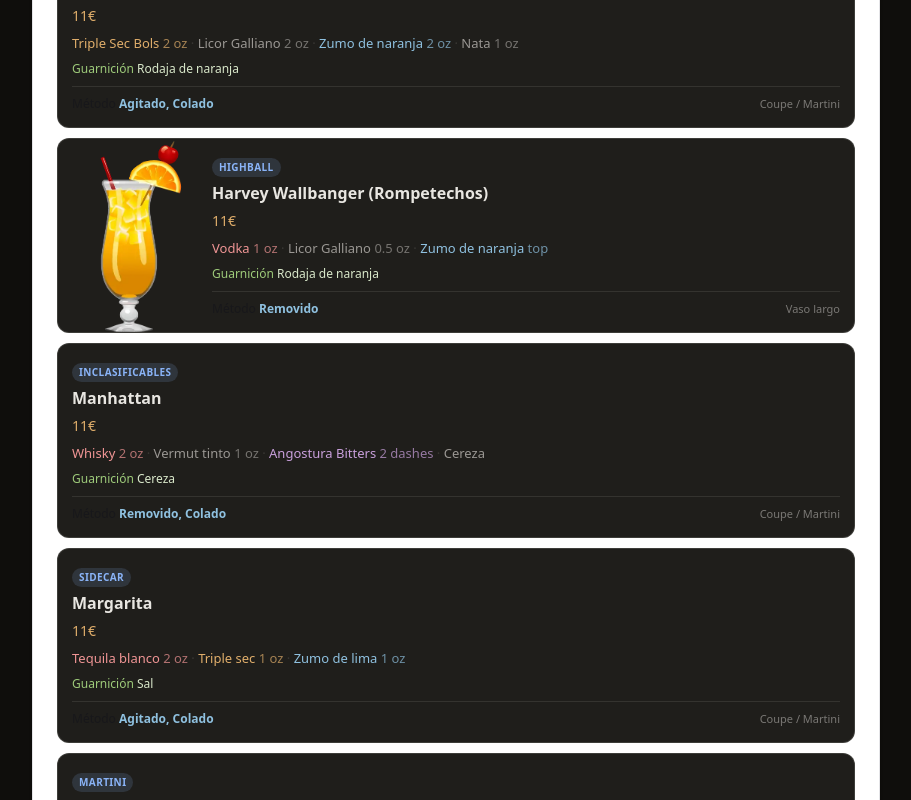
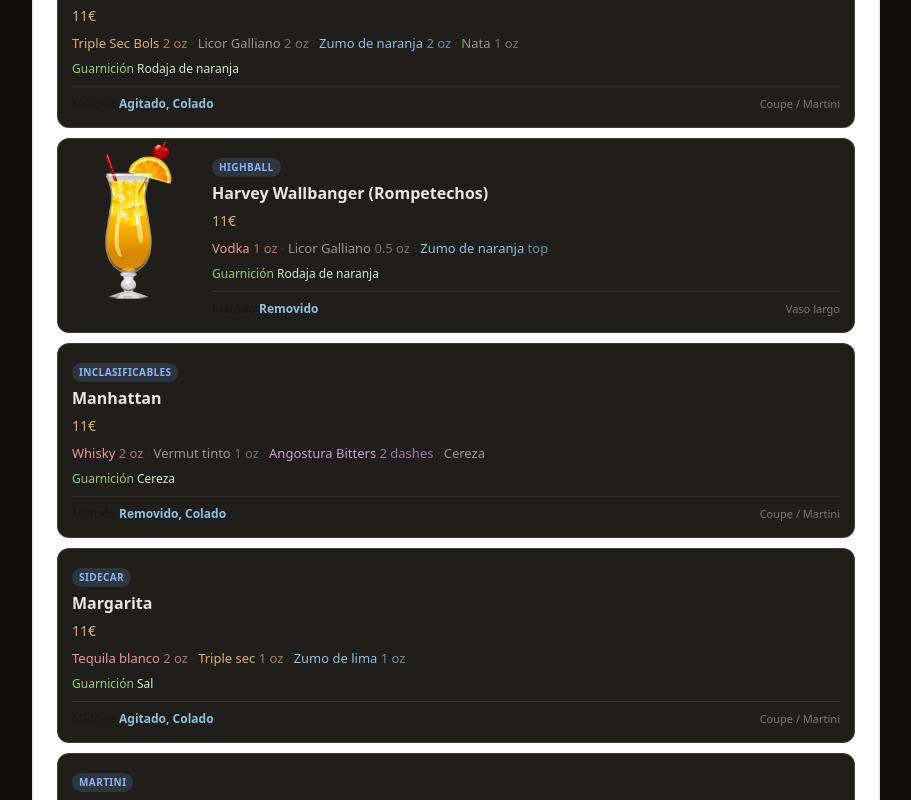
Before and after one commit to MarieBerezhna/berlin_bartender, a Next.js app: page / in a window 1280 px wide. Shown: the part 2460-3260 px from the top of the page, without its empty margins (184-1095 px from the left). Built offline with nearby package versions, Linux system fonts and the light colour scheme.

Commit message:
fix item image

```diff
--- a/app/components/learn/OverviewCard.tsx
+++ b/app/components/learn/OverviewCard.tsx
@@ -110,10 +110,9 @@ export default function OverviewCard({ item, showCategoryLabel }: OverviewCardPr
 					className="overview-card-img"
 					src={image}
 					alt={item.name}
-					width={600}
+					width={160}
 					height={160}
-					unoptimized
-					style={{ width: "100%", height: 160, objectFit: "cover", display: "block" }}
+					style={{ width: "auto", height: "auto", maxHeight: 160, maxWidth: 160, margin: "0 auto", objectFit: "cover", display: "block" }}
 				/>
 			) : null}
 
```
